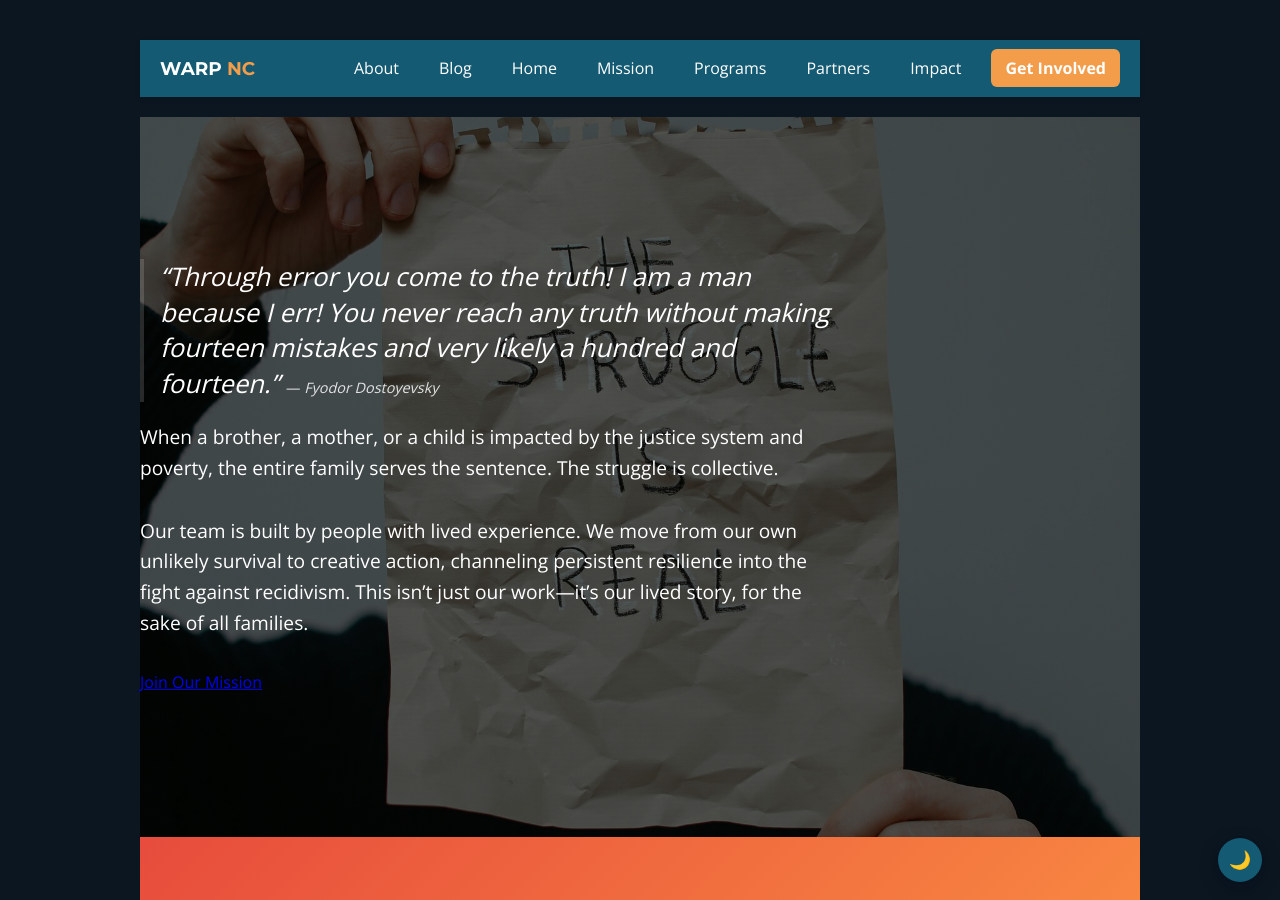
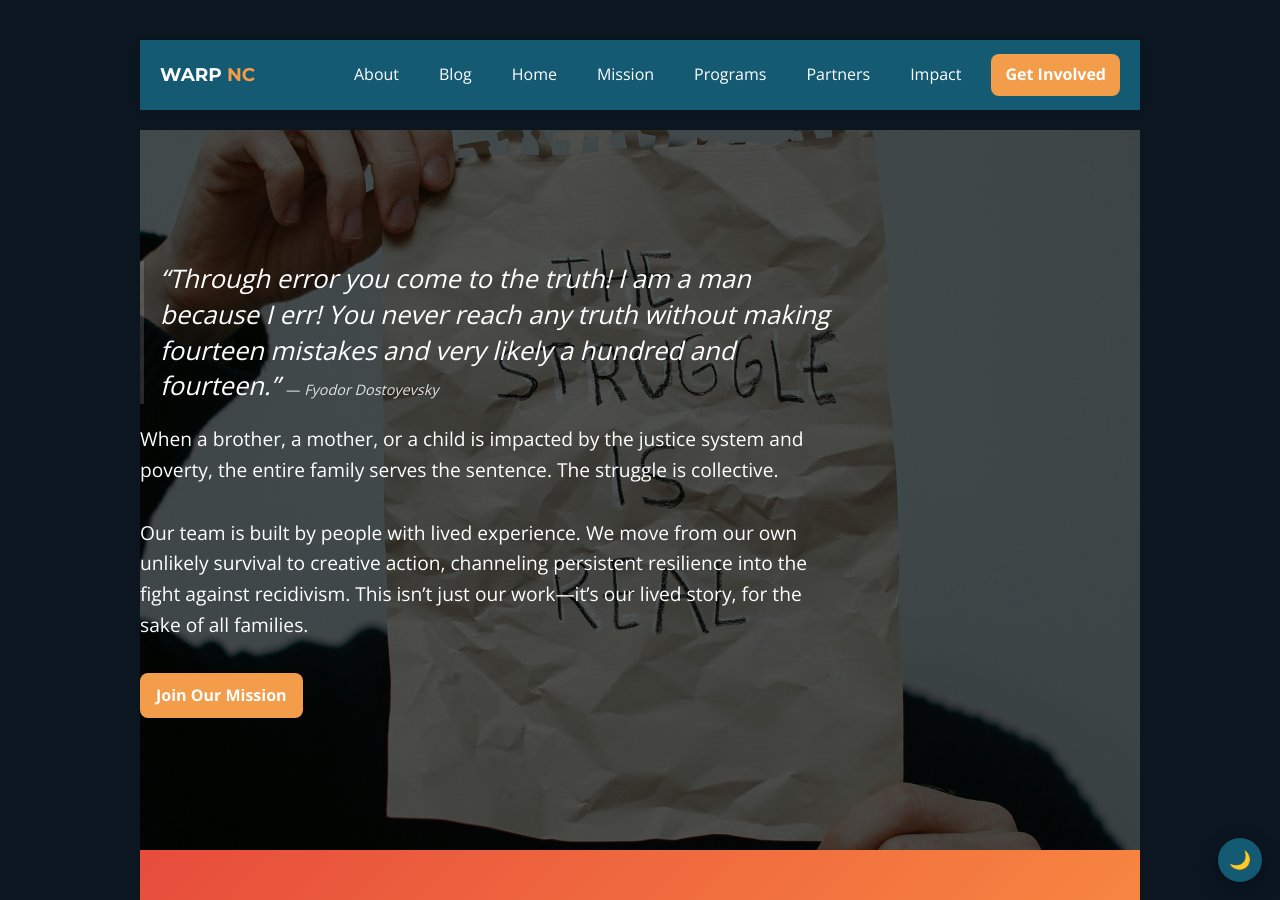
Before and after one commit to carlohutto/warp.github.io, a Jekyll site: the page index.html, which Jekyll copies as it is, in a window 1280 px wide and 900 px high. Built offline with Jekyll 4.4.1, drawn with Linux system fonts in a browser that asks for light colours.

Commit message:
Style: add generic .btn utility and improve .btn-light

```diff
--- a/assets/css/site.css
+++ b/assets/css/site.css
@@ -37,6 +37,20 @@ nav a{color:white;text-decoration:none;padding:8px 10px;border-radius:6px;transi
 nav a:hover,nav a:focus{background:rgba(255,255,255,0.08);color:white;outline:none}
 nav a.btn{background:var(--accent);color:white;padding:8px 14px;font-weight:700}
 nav a.btn:hover{filter:brightness(0.98)}
+
+/* Generic button utility used throughout the site (hero CTAs, mission, footer, etc.) */
+.btn{
+  display:inline-block;
+  padding:10px 16px;
+  border-radius:8px;
+  font-weight:700;
+  text-decoration:none;
+  background:var(--accent);
+  color:white;
+  transition:background 0.18s, transform 0.12s;
+}
+.btn:hover{filter:brightness(0.98)}
+.btn[role="button"]:focus-visible{box-shadow:0 0 0 3px rgba(226,126,34,0.18);outline:none}
 
 /* Accessible focus ring */
 nav a:focus-visible{box-shadow:0 0 0 3px rgba(226,126,34,0.18);outline:none}
@@ -308,6 +322,10 @@ html.dark .partner-icon { filter: brightness(0.95); color: var(--accent); }
 }
 
 .btn-light {
+  display:inline-block;
+  padding:10px 16px;
+  border-radius:8px;
+  text-decoration:none;
   background-color: white;
   color: var(--primary);
 }
```
